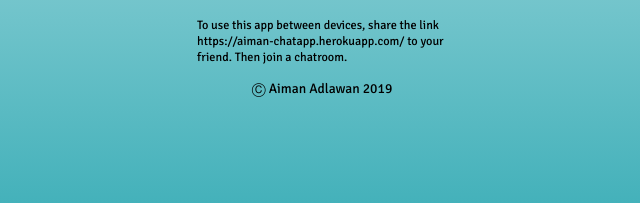
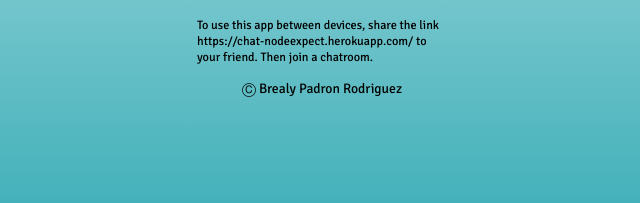
Before and after one commit to NigarumOvum/StreamChat-Node, a website: page public/index.html in a window 1280 px wide. Shown: the part 512-715 px from the top of the page, 318-958 px from the left. Drawn offline with Linux system fonts and the light colour scheme.

Commit message:
Update index.html

```diff
--- a/public/index.html
+++ b/public/index.html
@@ -31,7 +31,7 @@
 
 
   </div>
-  <span class='instruction'>To use this app between devices, share the link <span class='link'>https://aiman-chatapp.herokuapp.com/</span> to your friend.  Then join a chatroom.</span>
-  <p class='copyright'> &#9400; Aiman Adlawan 2019</p>
+  <span class='instruction'>To use this app between devices, share the link <span class='link'>https://chat-nodeexpect.herokuapp.com/</span> to your friend.  Then join a chatroom.</span>
+  <p class='copyright'> &#9400; Brealy Padron Rodriguez</p>
 </body>
 </html>
```
